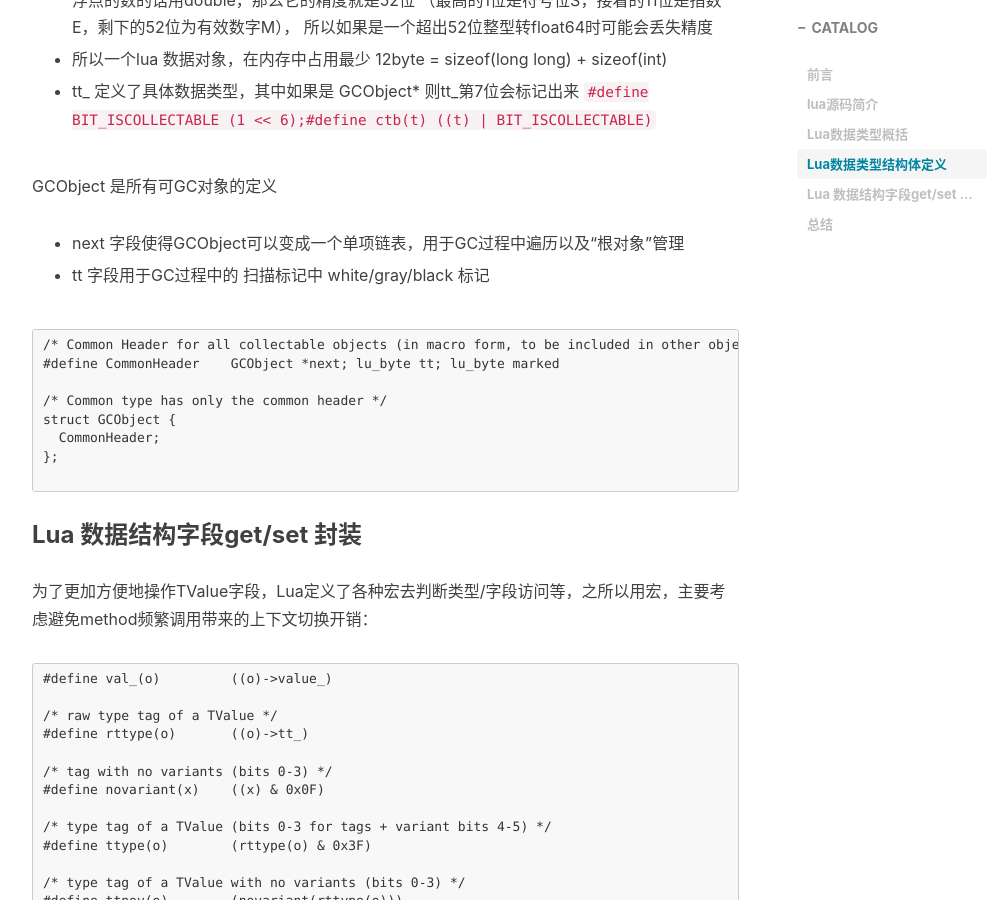
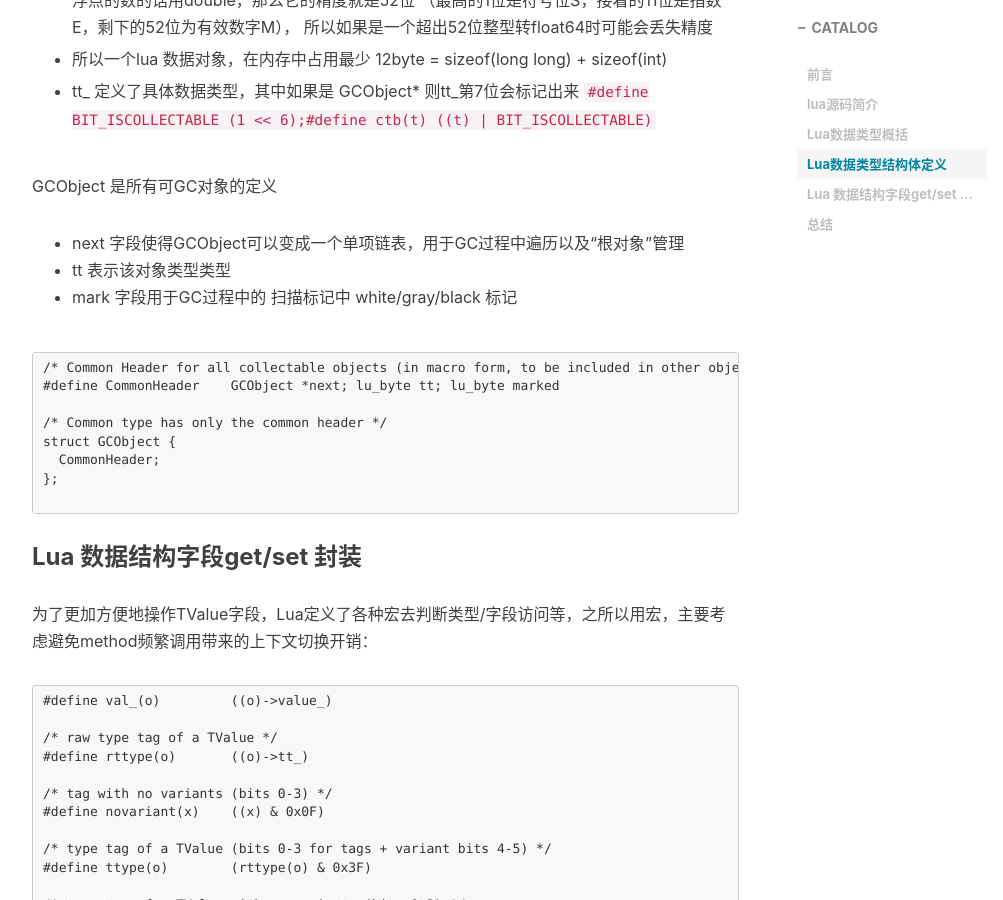
Before and after one commit to lixiang-share/jiuguang-blob, a Jekyll site: the page built from _posts/2019-12-28-Lua数据类型.md, in a window 1280 px wide and 900 px high, scrolled down 3269 px. Shown: the whole window, without its empty margins (233-1236 px from the left). Built offline with Jekyll 4.4.1, drawn with Linux system fonts in a browser that asks for light colours; nearby versions of some CDN libraries; comment, search, counter and statistics services are not loaded.

Commit message:
fix gcobect desc error

````diff
--- a/_posts/2019-12-28-Lua数据类型.md
+++ b/_posts/2019-12-28-Lua数据类型.md
@@ -114,8 +114,8 @@ typedef struct lua_TValue {
 
 GCObject 是所有可GC对象的定义
 + next 字段使得GCObject可以变成一个单项链表，用于GC过程中遍历以及“根对象”管理
-
-+ tt 字段用于GC过程中的 扫描标记中 white/gray/black 标记
++ tt 表示该对象类型类型
++ mark 字段用于GC过程中的 扫描标记中 white/gray/black 标记
 
 ```
 /* Common Header for all collectable objects (in macro form, to be included in other objects) */
````
